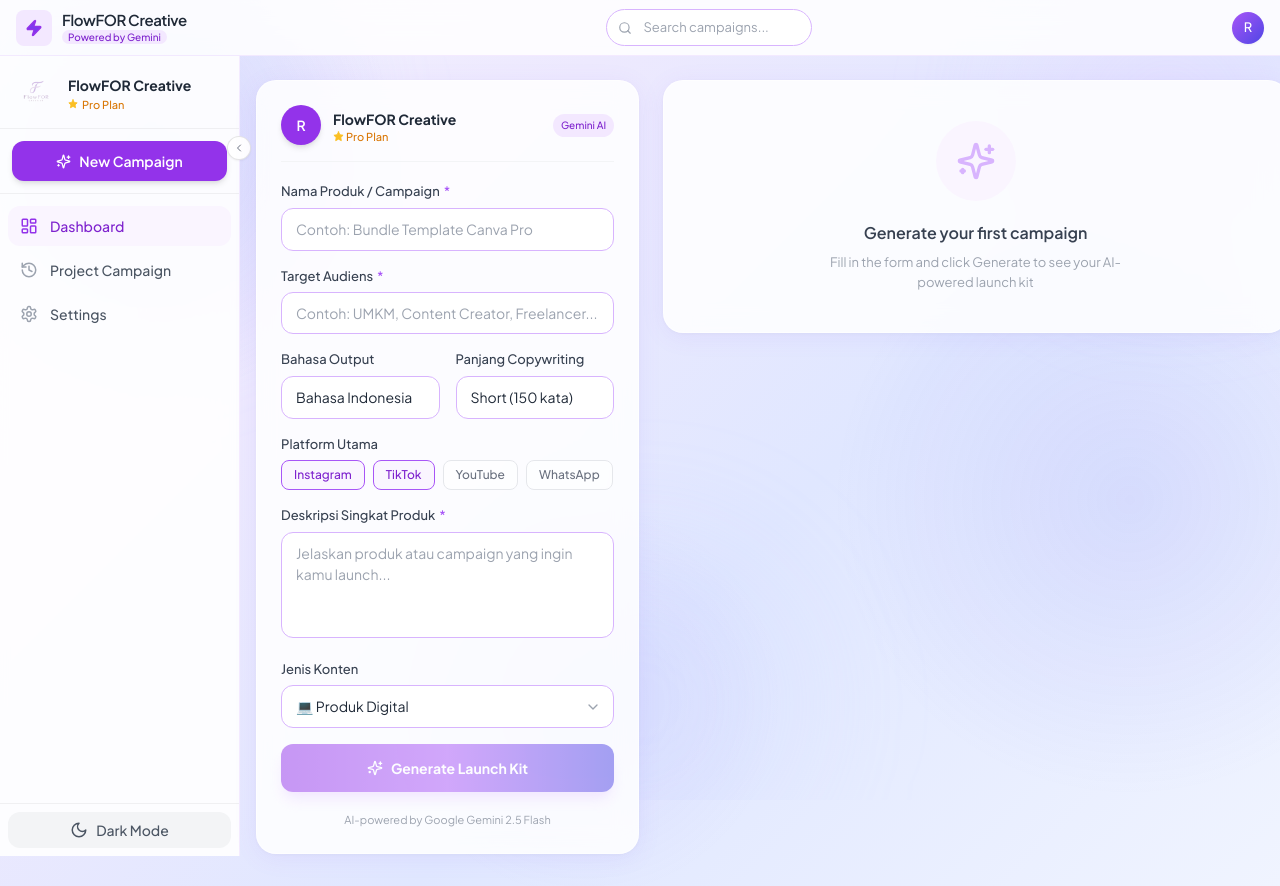
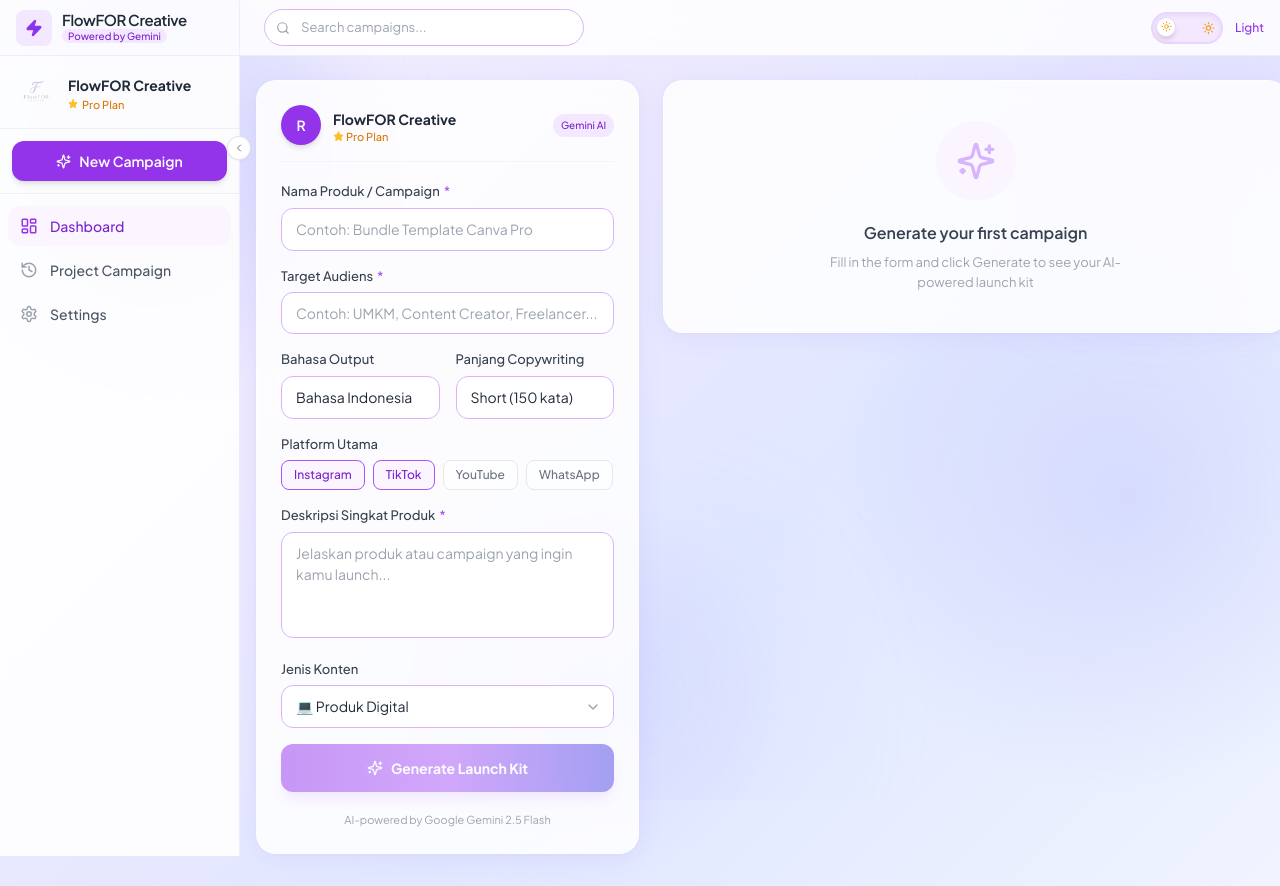
Before and after one commit to koperasiRAS/FlowFOR-Creative, a Next.js app: page / in a window 1280 px wide. Built offline with nearby package versions, Linux system fonts and the light colour scheme.

Commit message:
fix: new campaign reset, doc downloads, remove pdf, clean html output, interactive theme toggle in navbar

```diff
--- a/app/components/Navbar.tsx
+++ b/app/components/Navbar.tsx
@@ -1,36 +1,45 @@
 "use client";
 
-import { Zap, Search } from "lucide-react";
+import { useState } from "react";
+import { Zap, Search, Sun, Moon } from "lucide-react";
 
 export default function Navbar() {
+  const [isDark, setIsDark] = useState(false);
+
+  const toggleTheme = () => {
+    if (isDark) {
+      document.documentElement.classList.remove("dark");
+      setIsDark(false);
+    } else {
+      document.documentElement.classList.add("dark");
+      setIsDark(true);
+    }
+  };
+
   return (
     <nav className="sticky top-0 z-50 w-full h-14 bg-white/[0.85] backdrop-blur-[12px] border-b border-purple-500/10">
-      <div className="max-w-7xl mx-auto h-full px-4 flex items-center justify-between">
+      <div className="h-full flex items-center">
 
-        {/* Left: Logo + Brand */}
-        <div className="flex items-center gap-2.5">
-          {/* Logo icon */}
+        {/* Brand — fixed 240px wide (same as expanded sidebar w-60) */}
+        <div className="w-60 flex-shrink-0 flex items-center gap-2.5 px-4 border-r border-purple-500/10 h-full">
           <div className="w-9 h-9 rounded-lg bg-purple-100 flex items-center justify-center flex-shrink-0">
             <Zap size={18} className="text-purple-600" fill="#7C3AED" />
           </div>
-
-          {/* Brand text */}
-          <div className="leading-none">
-            <span className="text-[15px] font-semibold text-gray-800 tracking-tight">
+          <div className="leading-none min-w-0">
+            <span className="text-[15px] font-semibold text-gray-800 tracking-tight block truncate">
               FlowFOR Creative
             </span>
-            {/* Gemini badge */}
             <div className="flex items-center gap-1 mt-0.5">
-              <span className="text-[10px] font-medium text-purple-700 bg-purple-100 px-1.5 py-0.5 rounded-full">
+              <span className="text-[10px] font-medium text-purple-700 bg-purple-100 px-1.5 py-0.5 rounded-full whitespace-nowrap">
                 Powered by Gemini
               </span>
             </div>
           </div>
         </div>
 
-        {/* Center: Search bar (decorative) */}
-        <div className="hidden md:flex items-center">
-          <div className="relative">
+        {/* Center: Search bar */}
+        <div className="flex-1 flex items-center px-6">
+          <div className="relative w-full max-w-xs">
             <Search
               size={14}
               className="absolute left-3 top-1/2 -translate-y-1/2 text-gray-400 pointer-events-none"
@@ -38,18 +47,53 @@ export default function Navbar() {
             <input
               type="text"
               placeholder="Search campaigns..."
-              className="form-input !rounded-full !py-2 !pl-9 !text-[13px]"
+              className="form-input !rounded-full !py-2 !pl-9 !text-[13px] !w-full"
             />
           </div>
         </div>
 
-        {/* Right: Icons + Avatar */}
-        <div className="flex items-center gap-3">
-          {/* Avatar */}
-          <div className="w-8 h-8 rounded-full bg-gradient-to-br from-purple-500 to-indigo-600
-                          flex items-center justify-center cursor-pointer shadow-sm">
-            <span className="text-white text-[13px] font-medium leading-none">R</span>
-          </div>
+        {/* Right: Theme Toggle */}
+        <div className="flex items-center gap-3 px-4">
+          <button
+            id="theme-toggle-btn"
+            onClick={toggleTheme}
+            title={isDark ? "Switch to Light Mode" : "Switch to Dark Mode"}
+            className={`
+              relative w-[72px] h-8 rounded-full border-2 transition-all duration-300 ease-in-out flex-shrink-0
+              ${isDark
+                ? "bg-gray-800 border-gray-600 shadow-inner"
+                : "bg-purple-100 border-purple-200 shadow-inner"
+              }
+            `}
+          >
+            {/* Track icons */}
+            <span className={`absolute left-1.5 top-1/2 -translate-y-1/2 transition-opacity duration-200 ${isDark ? "opacity-100" : "opacity-0"}`}>
+              <Moon size={13} className="text-indigo-300" />
+            </span>
+            <span className={`absolute right-1.5 top-1/2 -translate-y-1/2 transition-opacity duration-200 ${isDark ? "opacity-0" : "opacity-100"}`}>
+              <Sun size={13} className="text-amber-500" />
+            </span>
+            {/* Thumb */}
+            <span
+              className={`
+                absolute top-[3px] w-5 h-5 rounded-full shadow-md transition-all duration-300 ease-in-out flex items-center justify-center
+                ${isDark
+                  ? "translate-x-[42px] bg-indigo-600"
+                  : "translate-x-[3px] bg-white border border-purple-200"
+                }
+              `}
+            >
+              {isDark
+                ? <Moon size={11} className="text-white" />
+                : <Sun size={11} className="text-amber-500" />
+              }
+            </span>
+          </button>
+
+          {/* Mode label */}
+          <span className={`hidden sm:block text-[12px] font-medium transition-colors duration-300 ${isDark ? "text-indigo-400" : "text-purple-600"}`}>
+            {isDark ? "Dark" : "Light"}
+          </span>
         </div>
 
       </div>
--- a/app/components/Sidebar.tsx
+++ b/app/components/Sidebar.tsx
@@ -9,8 +9,6 @@ import {
   Star,
   ChevronLeft,
   ChevronRight,
-  Sun,
-  Moon,
 } from "lucide-react";
 import Image from "next/image";
 
@@ -22,6 +20,7 @@ export type ActivePanel =
 interface SidebarProps {
   activePanel: ActivePanel;
   onPanelChange: (panel: ActivePanel) => void;
+  onNewCampaign: () => void;
 }
 
 const NAV_ITEMS: {
@@ -34,19 +33,8 @@ const NAV_ITEMS: {
   { id: "settings", icon: Settings, label: "Settings" },
 ];
 
-export default function Sidebar({ activePanel, onPanelChange }: SidebarProps) {
+export default function Sidebar({ activePanel, onPanelChange, onNewCampaign }: SidebarProps) {
   const [collapsed, setCollapsed] = useState(false);
-  const [isDark, setIsDark] = useState(false);
-
-  const toggleTheme = () => {
-    if (isDark) {
-      document.documentElement.classList.remove("dark");
-      setIsDark(false);
-    } else {
-      document.documentElement.classList.add("dark");
-      setIsDark(true);
-    }
-  };
 
   return (
     <>
@@ -107,6 +95,7 @@ export default function Sidebar({ activePanel, onPanelChange }: SidebarProps) {
               className="w-9 h-9 rounded-xl bg-purple-600 text-white flex items-center justify-center
                          shadow-md hover:bg-purple-700 active:scale-95 transition-all duration-200"
               title="New Campaign"
+              onClick={onNewCampaign}
             >
               <Sparkles size={16} />
             </button>
@@ -114,7 +103,7 @@ export default function Sidebar({ activePanel, onPanelChange }: SidebarProps) {
             <button
               className="w-full h-10 rounded-xl bg-purple-600 text-white flex items-center justify-center gap-2
                          shadow-md hover:bg-purple-700 active:scale-95 transition-all duration-200 font-semibold text-sm"
-              onClick={() => onPanelChange("dashboard")}
+              onClick={onNewCampaign}
             >
               <Sparkles size={15} />
               New Campaign
@@ -151,17 +140,7 @@ export default function Sidebar({ activePanel, onPanelChange }: SidebarProps) {
           })}
         </nav>
 
-        {/* Bottom Actions (Theme Toggle) */}
-        <div className="p-2 border-t border-black/5 dark:border-white/10 flex justify-center">
-          <button
-            onClick={toggleTheme}
-            className={`flex items-center justify-center p-2 rounded-xl transition-all duration-200 group bg-gray-100 text-gray-600 hover:bg-gray-200 dark:bg-gray-800 dark:text-gray-300 dark:hover:bg-gray-700 w-full ${collapsed ? "" : "gap-2"}`}
-            title="Toggle Theme"
-          >
-            {isDark ? <Sun size={18} /> : <Moon size={18} />}
-            {!collapsed && <span className="text-sm font-medium">{isDark ? "Light Mode" : "Dark Mode"}</span>}
-          </button>
-        </div>
+
       </aside>
 
       {/* Mobile Bottom Tab Bar */}
--- a/app/components/SidebarWrapper.tsx
+++ b/app/components/SidebarWrapper.tsx
@@ -67,6 +67,12 @@ export default function SidebarWrapper() {
     setActivePanel("dashboard");
   }, []);
 
+  // When New Campaign is clicked → clear result + switch to dashboard
+  const handleNewCampaign = useCallback(() => {
+    setSelectedCampaign(null);
+    setActivePanel("dashboard");
+  }, []);
+
   // When GeneratorDashboard completes a generate → save to history
   const handleGenerateSuccess = useCallback(
     (data: GenerateResult, productName: string, targetAudience: string, contentType: string) => {
@@ -111,7 +117,7 @@ export default function SidebarWrapper() {
 
   return (
     <div className="flex" style={{ minHeight: "calc(100vh - 3.5rem)" }}>
-      <Sidebar activePanel={activePanel} onPanelChange={setActivePanel} />
+      <Sidebar activePanel={activePanel} onPanelChange={setActivePanel} onNewCampaign={handleNewCampaign} />
       <main className="flex-1 min-w-0 pb-20 md:pb-0">{renderPanel()}</main>
     </div>
   );
```
Also changed, not shown: app/components/GeneratorDashboard.tsx (+51 -69 lines).
